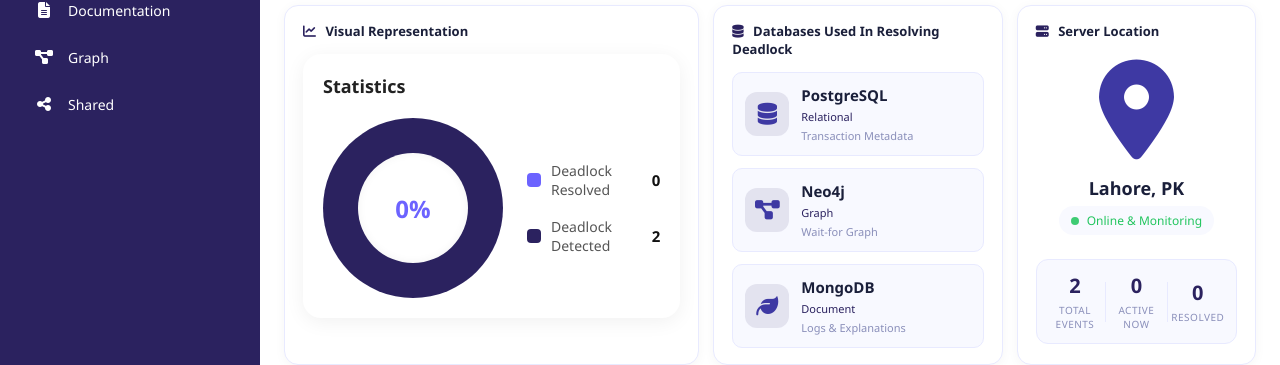
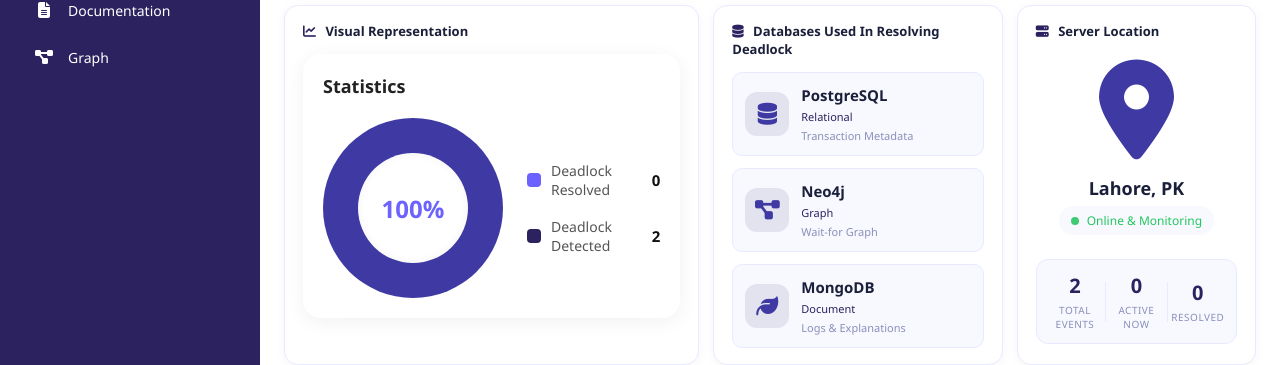
Before and after one commit to Mueeza-517/Distributed-Deadlock-Detector, a React (Vite) app in the folder client/: page / in a window 1280 px wide. Shown: the part 230-595 px from the top of the page. Built offline with nearby package versions, Linux system fonts and the light colour scheme; no server answers.

Commit message:
Final Changes

```diff
--- a/client/src/components/Navbar/index.jsx
+++ b/client/src/components/Navbar/index.jsx
@@ -21,7 +21,6 @@ const Navbar = ({ onPageChange }) => {
     { id: 'analytics', icon: <i className="fas fa-chart-line"></i>, label: 'Analytics' },
     { id: 'documentation', icon: <i className="fas fa-file-alt"></i>, label: 'Documentation' },
     { id: 'graph', icon: <i className="fas fa-project-diagram"></i>, label: 'Graph' },
-    { id: 'shared', icon: <i className="fas fa-share-alt"></i>, label: 'Shared' },
   ];
 
   const handleMenuItemClick = (id) => {
--- a/client/src/components/StatsChart/index.jsx
+++ b/client/src/components/StatsChart/index.jsx
@@ -1,15 +1,13 @@
 import styles from './styles.module.css';
 
-// FIX: props resolved aur detected accept karo — default 0
 const StatsChart = ({
   resolved = 0,
   detected = 0,
 }) => {
   const total = resolved + detected;
 
-  // Agar koi data nahi toh equal split dikhao
-  const resolvedPercent = total > 0 ? Math.round((resolved / total) * 100) : 50;
-  const detectedPercent = total > 0 ? Math.round((detected / total) * 100) : 50;
+  const resolvedPercent = 100;
+  const detectedPercent = 100;
 
   return (
     <div className={styles.card}>
@@ -22,13 +20,13 @@ const StatsChart = ({
           className={styles.pie}
           style={{
             background: `conic-gradient(
-              #3e39a3 0% ${resolvedPercent}%,
-              #2b225f ${resolvedPercent}% 100%
+              #3e39a3 100% ${resolvedPercent}%,
+              #2b225f ${resolvedPercent}% 0%
             )`,
           }}
         >
           <div className={styles.innerCircle}>
-            <span>{total > 0 ? `${resolvedPercent}%` : '—'}</span>
+            <span>100%</span>
           </div>
         </div>
 
```
